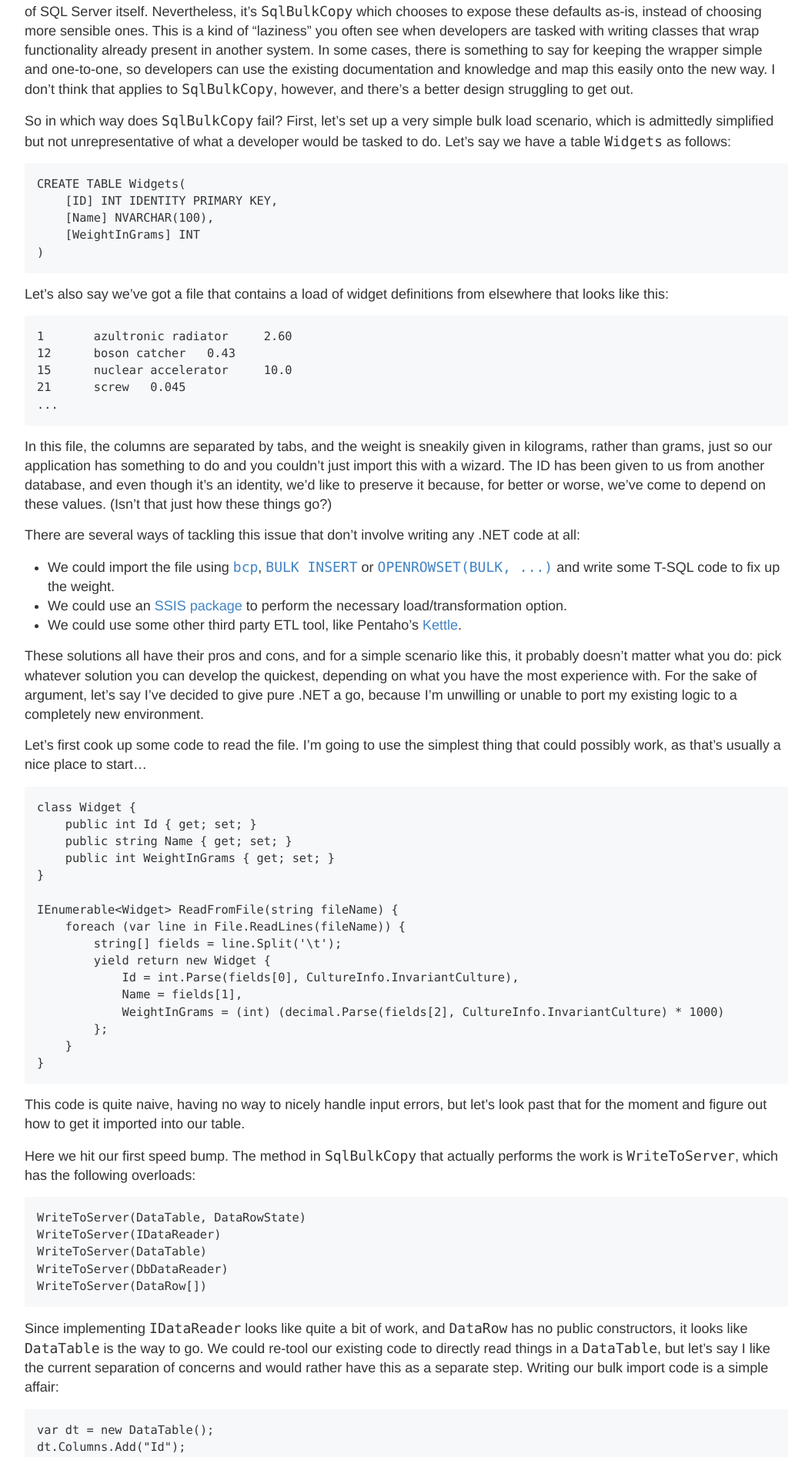
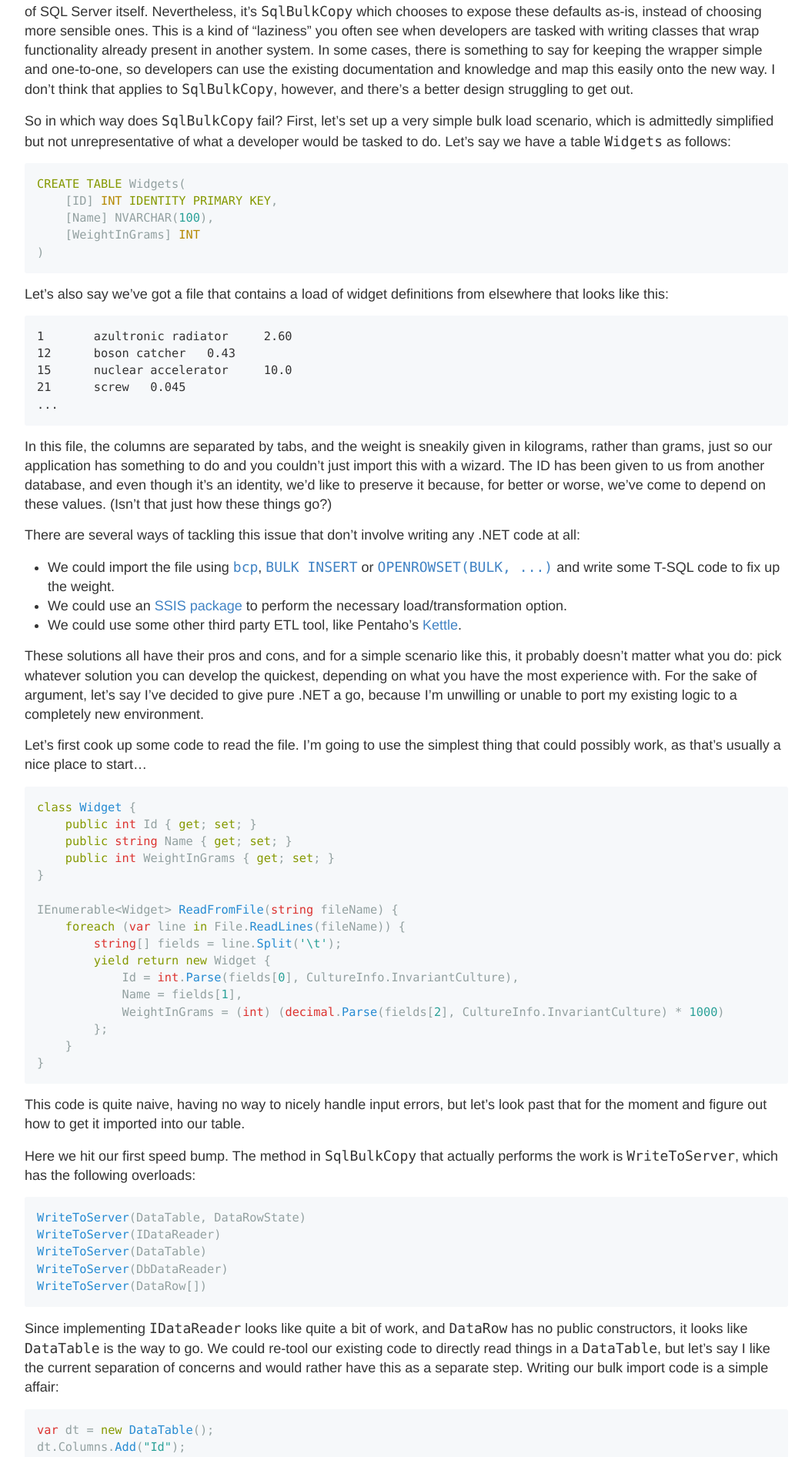
Before and after one commit to jeroen-mostert/jeroen-mostert.github.io, a Jekyll site: the page built from _posts/2019-02-19-sqlbulkcopy1.md, in a window 1280 px wide. Shown: the part 459-2352 px from the top of the page at 77% size, without its empty margins (112-1158 px from the left). Built offline with Jekyll 4.4.1, drawn with Linux system fonts in a browser that asks for light colours.

Commit message:
Update _highlights.scss

```diff
--- a/_sass/_highlights.scss
+++ b/_sass/_highlights.scss
@@ -10,3 +10,72 @@ div.highlight {
 code {
   font-family:SFMono-Regular,Consolas,Liberation Mono,Menlo,Courier,monospace;
 }
+
+.highlight .c { color: #586E75 } /* Comment */
+.highlight .err { color: #93A1A1 } /* Error */
+.highlight .g { color: #93A1A1 } /* Generic */
+.highlight .k { color: #859900 } /* Keyword */
+.highlight .l { color: #93A1A1 } /* Literal */
+.highlight .n { color: #93A1A1 } /* Name */
+.highlight .o { color: #859900 } /* Operator */
+.highlight .x { color: #CB4B16 } /* Other */
+.highlight .p { color: #93A1A1 } /* Punctuation */
+.highlight .cm { color: #586E75 } /* Comment.Multiline */
+.highlight .cp { color: #859900 } /* Comment.Preproc */
+.highlight .c1 { color: #586E75 } /* Comment.Single */
+.highlight .cs { color: #859900 } /* Comment.Special */
+.highlight .gd { color: #2AA198 } /* Generic.Deleted */
+.highlight .ge { color: #93A1A1; font-style: italic } /* Generic.Emph */
+.highlight .gr { color: #DC322F } /* Generic.Error */
+.highlight .gh { color: #CB4B16 } /* Generic.Heading */
+.highlight .gi { color: #859900 } /* Generic.Inserted */
+.highlight .go { color: #93A1A1 } /* Generic.Output */
+.highlight .gp { color: #93A1A1 } /* Generic.Prompt */
+.highlight .gs { color: #93A1A1; font-weight: bold } /* Generic.Strong */
+.highlight .gu { color: #CB4B16 } /* Generic.Subheading */
+.highlight .gt { color: #93A1A1 } /* Generic.Traceback */
+.highlight .kc { color: #CB4B16 } /* Keyword.Constant */
+.highlight .kd { color: #268BD2 } /* Keyword.Declaration */
+.highlight .kn { color: #859900 } /* Keyword.Namespace */
+.highlight .kp { color: #859900 } /* Keyword.Pseudo */
+.highlight .kr { color: #268BD2 } /* Keyword.Reserved */
+.highlight .kt { color: #DC322F } /* Keyword.Type */
+.highlight .ld { color: #93A1A1 } /* Literal.Date */
+.highlight .m { color: #2AA198 } /* Literal.Number */
+.highlight .s { color: #2AA198 } /* Literal.String */
+.highlight .na { color: #93A1A1 } /* Name.Attribute */
+.highlight .nb { color: #B58900 } /* Name.Builtin */
+.highlight .nc { color: #268BD2 } /* Name.Class */
+.highlight .no { color: #CB4B16 } /* Name.Constant */
+.highlight .nd { color: #268BD2 } /* Name.Decorator */
+.highlight .ni { color: #CB4B16 } /* Name.Entity */
+.highlight .ne { color: #CB4B16 } /* Name.Exception */
+.highlight .nf { color: #268BD2 } /* Name.Function */
+.highlight .nl { color: #93A1A1 } /* Name.Label */
+.highlight .nn { color: #93A1A1 } /* Name.Namespace */
+.highlight .nx { color: #555 } /* Name.Other */
+.highlight .py { color: #93A1A1 } /* Name.Property */
+.highlight .nt { color: #268BD2 } /* Name.Tag */
+.highlight .nv { color: #268BD2 } /* Name.Variable */
+.highlight .ow { color: #859900 } /* Operator.Word */
+.highlight .w { color: #93A1A1 } /* Text.Whitespace */
+.highlight .mf { color: #2AA198 } /* Literal.Number.Float */
+.highlight .mh { color: #2AA198 } /* Literal.Number.Hex */
+.highlight .mi { color: #2AA198 } /* Literal.Number.Integer */
+.highlight .mo { color: #2AA198 } /* Literal.Number.Oct */
+.highlight .sb { color: #586E75 } /* Literal.String.Backtick */
+.highlight .sc { color: #2AA198 } /* Literal.String.Char */
+.highlight .sd { color: #93A1A1 } /* Literal.String.Doc */
+.highlight .s2 { color: #2AA198 } /* Literal.String.Double */
+.highlight .se { color: #CB4B16 } /* Literal.String.Escape */
+.highlight .sh { color: #93A1A1 } /* Literal.String.Heredoc */
+.highlight .si { color: #2AA198 } /* Literal.String.Interpol */
+.highlight .sx { color: #2AA198 } /* Literal.String.Other */
+.highlight .sr { color: #DC322F } /* Literal.String.Regex */
+.highlight .s1 { color: #2AA198 } /* Literal.String.Single */
+.highlight .ss { color: #2AA198 } /* Literal.String.Symbol */
+.highlight .bp { color: #268BD2 } /* Name.Builtin.Pseudo */
+.highlight .vc { color: #268BD2 } /* Name.Variable.Class */
+.highlight .vg { color: #268BD2 } /* Name.Variable.Global */
+.highlight .vi { color: #268BD2 } /* Name.Variable.Instance */
+.highlight .il { color: #2AA198 } /* Literal.Number.Integer.Long */
```
